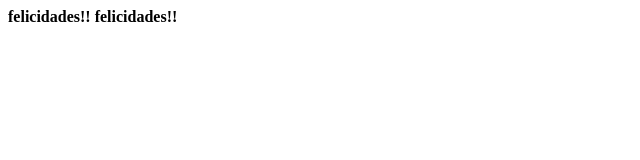
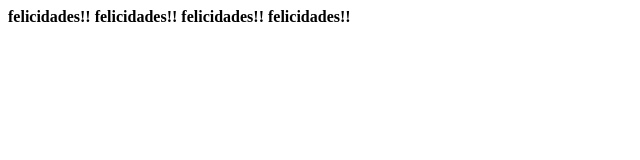
Before and after one commit to Oleteras/FirstRepo, a plain HTML site: page index.html in a window 1280 px wide. Shown: the whole page, without its empty margins (0-640 px from the left). Drawn offline with Linux system fonts and the light colour scheme.

Commit message:
dos nueva lineas

```diff
--- a/index.html
+++ b/index.html
@@ -1,5 +1,6 @@
 <html>
 <b>felicidades!!</b>
 <b>felicidades!!</b>
-
+<b>felicidades!!</b>
+<b>felicidades!!</b>
 </html>
```
